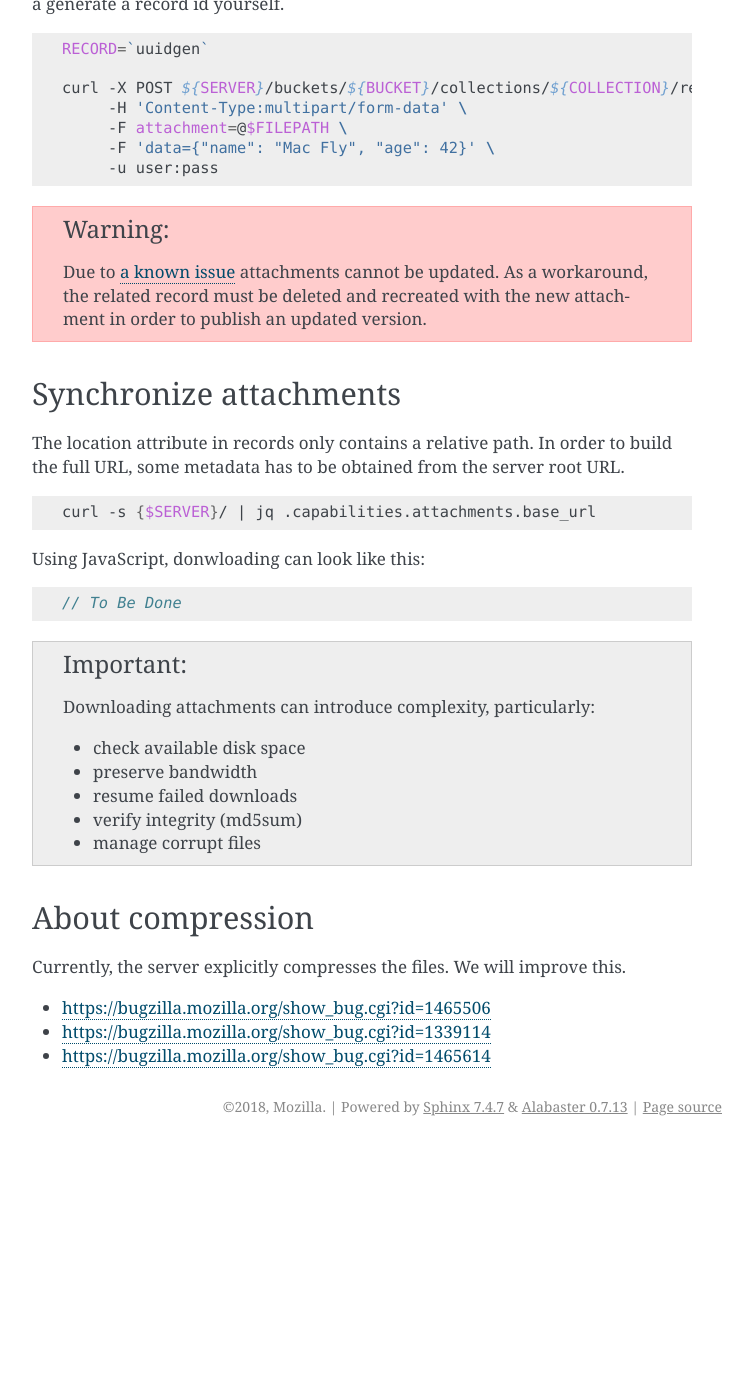
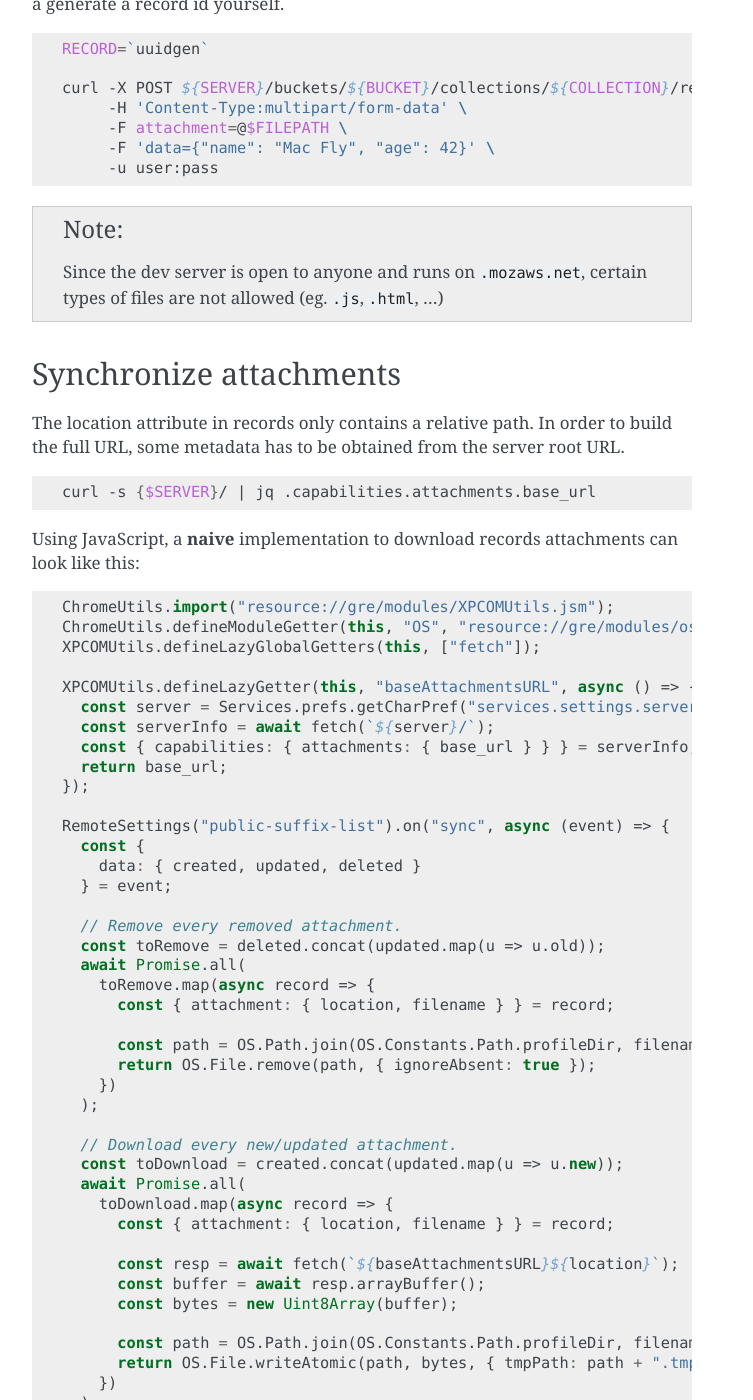
Before and after one commit to mozilla/remote-settings, a Sphinx documentation site: the page built from docs/tutorial-attachments.rst, in a window 1280 px wide and 1400 px high, scrolled down 1367 px. Shown: the whole window, without its empty margins (388-1141 px from the left). Built offline with Sphinx 7.4.7, drawn with Linux system fonts in a browser that asks for light colours; before the commit the page ends 2513 px from its top, so only the background shows below that; some of the changed text lies outside the part shown.

Commit message:
Add tutorial for attachments (#69)

```diff
--- a/docs/index.rst
+++ b/docs/index.rst
@@ -13,6 +13,7 @@
    tutorial-dev-server
    tutorial-local-server
    tutorial-multi-signoff
+   tutorial-attachments
 
 Indices and tables
 ==================
--- a/docs/tutorial-attachments.rst
+++ b/docs/tutorial-attachments.rst
@@ -1,3 +1,5 @@
+.. _tutorial-attachments:
+
 Working with Attachments
 ========================
 
@@ -37,7 +39,6 @@
 --------------------------------
 
 Files can be attached to existing records or records can be created when uploading the attachment.
-
 
 Suppose that we want to attach a file (``/home/mathieu/DAFSA.bin``) to the existing record ``bec3e95c-4d28-40c1-b486-76682962861f``:
 
@@ -65,10 +66,9 @@
          -F 'data={"name": "Mac Fly", "age": 42}' \
          -u user:pass
 
-.. warning::
+.. note::
 
-    Due to `a known issue <https://github.com/Kinto/kinto-signer/issues/256>`_ attachments cannot be updated.
-    As a workaround, the related record must be deleted and recreated with the new attachment in order to publish an updated version.
+    Since the dev server is open to anyone and runs on ``.mozaws.net``, certain types of files are not allowed (eg. ``.js``, ``.html``, ...)
 
 
 Synchronize attachments
@@ -80,11 +80,52 @@
 
     curl -s {$SERVER}/ | jq .capabilities.attachments.base_url
 
-Using JavaScript, donwloading can look like this:
+Using JavaScript, a **naive** implementation to download records attachments can look like this:
 
 .. code-block:: JavaScript
 
-    // To Be Done
+    ChromeUtils.import("resource://gre/modules/XPCOMUtils.jsm");
+    ChromeUtils.defineModuleGetter(this, "OS", "resource://gre/modules/osfile.jsm");
+    XPCOMUtils.defineLazyGlobalGetters(this, ["fetch"]);
+
+    XPCOMUtils.defineLazyGetter(this, "baseAttachmentsURL", async () => {
+      const server = Services.prefs.getCharPref("services.settings.server");
+      const serverInfo = await fetch(`${server}/`);
+      const { capabilities: { attachments: { base_url } } } = serverInfo;
+      return base_url;
+    });
+
+    RemoteSettings("public-suffix-list").on("sync", async (event) => {
+      const {
+        data: { created, updated, deleted }
+      } = event;
+
+      // Remove every removed attachment.
+      const toRemove = deleted.concat(updated.map(u => u.old));
+      await Promise.all(
+        toRemove.map(async record => {
+          const { attachment: { location, filename } } = record;
+
+          const path = OS.Path.join(OS.Constants.Path.profileDir, filename);
+          return OS.File.remove(path, { ignoreAbsent: true });
+        })
+      );
+
+      // Download every new/updated attachment.
+      const toDownload = created.concat(updated.map(u => u.new));
+      await Promise.all(
+        toDownload.map(async record => {
+          const { attachment: { location, filename } } = record;
+
+          const resp = await fetch(`${baseAttachmentsURL}${location}`);
+          const buffer = await resp.arrayBuffer();
+          const bytes = new Uint8Array(buffer);
+
+          const path = OS.Path.join(OS.Constants.Path.profileDir, filename);
+          return OS.File.writeAtomic(path, bytes, { tmpPath: path + ".tmp" });
+        })
+      );
+    });
 
 .. important::
 
@@ -93,15 +134,13 @@
     - check available disk space
     - preserve bandwidth
     - resume failed downloads
-    - verify integrity (md5sum)
-    - manage corrupt files
+    - verify integrity (md5sum) regularly
+    - redownload corrupt files
 
 
 About compression
 -----------------
 
-Currently, the server explicitly compresses the files. We will improve this.
+Currently, the server explicitly compresses the files. It will be disabled with `Bug 1465506 <https://bugzilla.mozilla.org/show_bug.cgi?id=1465506>`_.
 
-- https://bugzilla.mozilla.org/show_bug.cgi?id=1465506
-- https://bugzilla.mozilla.org/show_bug.cgi?id=1339114
-- https://bugzilla.mozilla.org/show_bug.cgi?id=1465614
+Compression should only happen at the HTTP level if clients fetch from the attachment URL with the ``Accept-Encoding: gzip`` request header.
--- a/docs/tutorial-dev-server.rst
+++ b/docs/tutorial-dev-server.rst
@@ -1,3 +1,5 @@
+.. _tutorial-dev-server:
+
 Using the Remote Settings Dev Server
 ====================================
 
--- a/docs/tutorial-local-server.rst
+++ b/docs/tutorial-local-server.rst
@@ -1,3 +1,5 @@
+.. _tutorial-local-server:
+
 Setup a Local Server
 ====================
 
@@ -158,7 +160,7 @@
          -H 'Content-Type:application/json' \
          -u $BASIC_AUTH
 
-Now your local server will roughly behave like the dev server, you can jump to :ref:`the other tutorial` in order to create remote records and synchronize locally.
+Now your local server will roughly behave like the dev server, you can jump to :ref:`the other tutorial <tutorial-dev-server>` in order to create remote records and synchronize locally.
 
 
 Configure multi-signoff
--- a/docs/tutorial-multi-signoff.rst
+++ b/docs/tutorial-multi-signoff.rst
@@ -1,3 +1,5 @@
+.. _tutorial-multi-signoff:
+
 Multi Signoff Workflow
 ======================
 
```
Also changed, not shown: other parts of docs/tutorial-attachments.rst (+1 -1 lines), other parts of docs/tutorial-dev-server.rst (+1 -1 lines).
